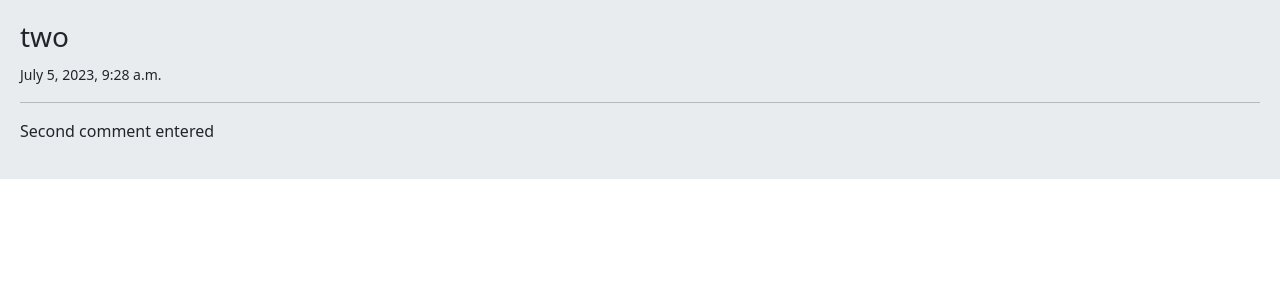
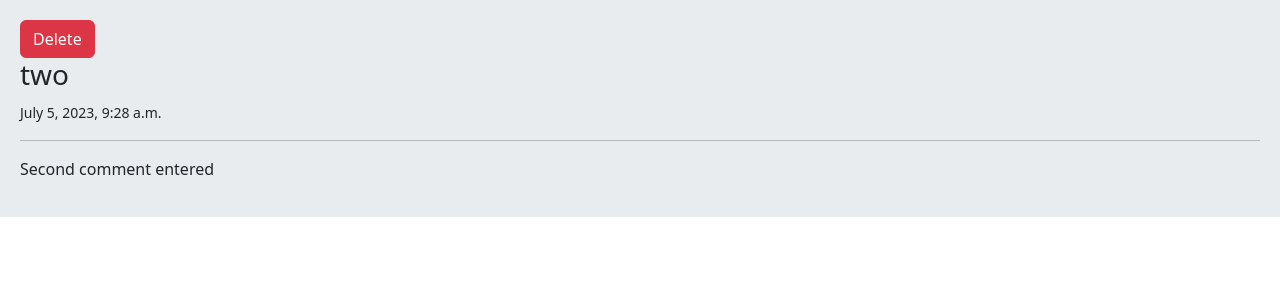
Before and after one commit to hosseinfaraji79/Todo-project, a Django app: page /details/2/ in a window 1280 px wide. Shown: the part 56-356 px from the top of the page. Run offline with Django 4.2, Linux system fonts and the light colour scheme; data comes from the database, SQL or seed files in the repository; both versions use the stored data as it was after the commit.

Commit message:
Add delete button for forms

```diff
--- a/home/urls.py
+++ b/home/urls.py
@@ -5,4 +5,5 @@ from . import views
 urlpatterns = [
     path('', views.home , name = 'home'),
     path('details/<int:todo_id>/' , views.detail , name='details'),
+    path('delete/<int:todo_id>/' , views.delete , name='delete'),
 ]
--- a/home/views.py
+++ b/home/views.py
@@ -1,4 +1,4 @@
-from django.shortcuts import render
+from django.shortcuts import render , redirect
 from .models import Todo
 
 # Create your views here.
@@ -11,3 +11,8 @@ def home(request):
 def detail(request , todo_id):
     todo = Todo.objects.get(id = todo_id)
     return render(request , 'detail.html' , {'todo' : todo})
+
+
+def delete(request , todo_id):
+    Todo.objects.get(id = todo_id).delete()
+    return redirect('home')
--- a/templates/detail.html
+++ b/templates/detail.html
@@ -1,6 +1,7 @@
 {% extends 'base.html' %}
 
 {% block fj %}
+<a href="{% url 'delete' todo.id %}" class="btn btn-danger">Delete</a>
      <h3> {{ todo.title }}</h3>
      <small>{{ todo.created }}</small><hr/>
      <p>{{ todo.body }}</p>
```
Also changed, not shown: templates/home.html (+7 -3 lines), db.sqlite3.
